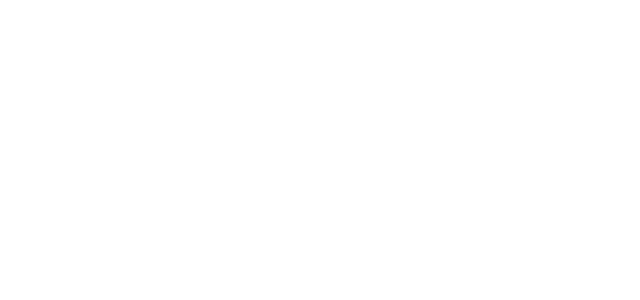
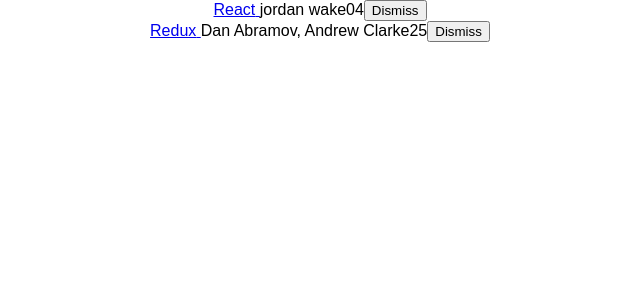
Before and after one commit to seesiva/reactapp, a React (Create React App) app: page / in a window 1280 px wide. Shown: the top 300 px of the page, without its empty margins (320-960 px from the left). Built offline with nearby package versions, Linux system fonts and the light colour scheme.

Commit message:
Updated code structure issues causing problems

```diff
--- a/src/App.js
+++ b/src/App.js
@@ -48,9 +48,7 @@ class App extends Component {
     return (
       <div className="App">
         {
-           // eslint-disable-next-line
-          this.state.list.map(item=>{
-             // eslint-disable-next-line
+          this.state.list.map(item=>
           <div key={item.objectID}>
           <span>
             <a href={item.url}>{item.title} </a>
@@ -63,7 +61,7 @@ class App extends Component {
               </span>
             </div>
 
-        }) }
+        )}
       </div>
     );
   }
```
